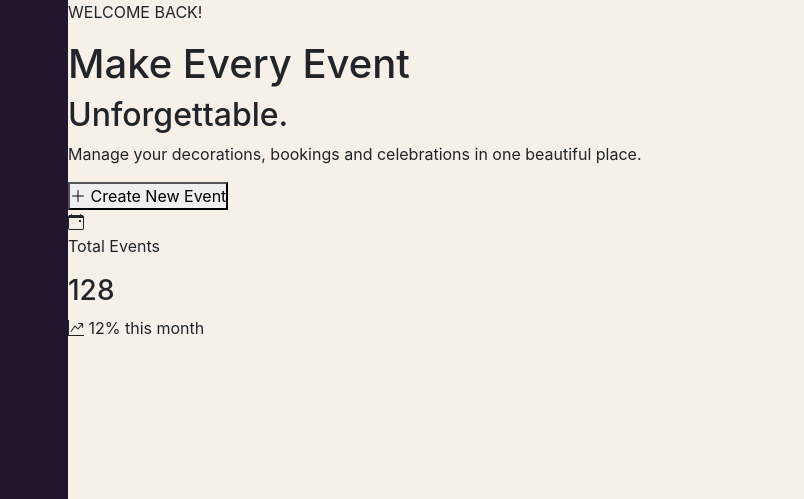
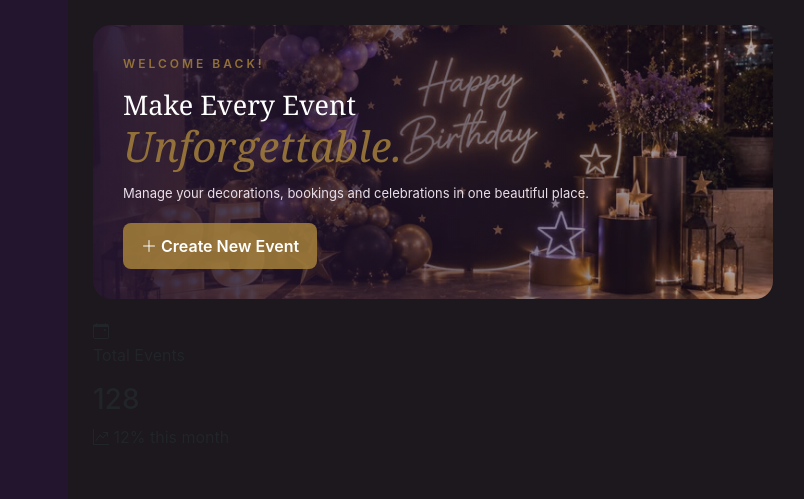
Before and after one commit to oshadi11/Decora-POS-System, a plain HTML site: page index.html in a window 1280 px wide. Shown: the top 499 px of the page, 182-986 px from the left. Drawn offline with nearby package versions, Linux system fonts and the light colour scheme.

Commit message:
style: add styles for banner section

```diff
--- a/css/style.css
+++ b/css/style.css
@@ -68,7 +68,98 @@
     transform: translateX(4px);
     transition: 0.5s;
 }
+.dashboard-content {
+    display: grid;
+    grid-template-columns: minmax(0, 1fr) 280px;
+    gap: 20px;
+    padding: 25px;
+    background-color: #1c181d;
+}
 
+.dashboard-main {
+    display: flex;
+    flex-direction: column;
+    gap: 20px;
+}
+
+.dashboard-right {
+    display: flex;
+    flex-direction: column;
+    gap: 20px;
+}
+
+.stats-section {
+    display: grid;
+    grid-template-columns: repeat(3, 1fr);
+    gap: 15px;
+}
+
+.welcome-section {
+    min-height: 260px;
+    border-radius: 18px;
+    overflow: hidden;
+
+    background:
+        linear-gradient(
+            90deg,
+            rgba(36,21,47,0.95),
+            rgba(36,21,47,0.35)
+        ),
+        url("../img/banner.jpg");
+
+    background-size: cover;
+    background-position: center;
+
+    display: flex;
+    align-items: center;
+    padding: 30px;
+    color: var(--white);
+}
+
+.welcome-content {
+    max-width: 480px;
+}
+
+.welcome-small {
+    color: #a5803bd7;
+    letter-spacing: 3px;
+    font-size: 12px;
+    font-weight: 600;
+}
+
+.welcome-content h1 {
+    font-size: 27px;
+    margin: 10px 0 0;
+    font-family: Georgia, serif;
+}
+
+.welcome-content h2 {
+    font-size: 42px;
+    color: #a5803bd7;
+    font-family: Georgia, serif;
+    font-style: italic;
+}
+
+.welcome-description {
+    font-size: 13px;
+    color: #E9DFE9;
+    margin: 12px 0 20px;
+}
+
+.primary-btn {
+    background-color: #a5803bd7;
+    color: var(--midnight-plum);
+    border: none;
+    border-radius: 8px;
+    padding: 11px 18px;
+    font-weight: 600;
+    transition: 0.3s;
+}
+
+.primary-btn:hover {
+    background-color: #ae8943;
+    transform: translateY(-2px);
+}
 
 
 @font-face {
```
